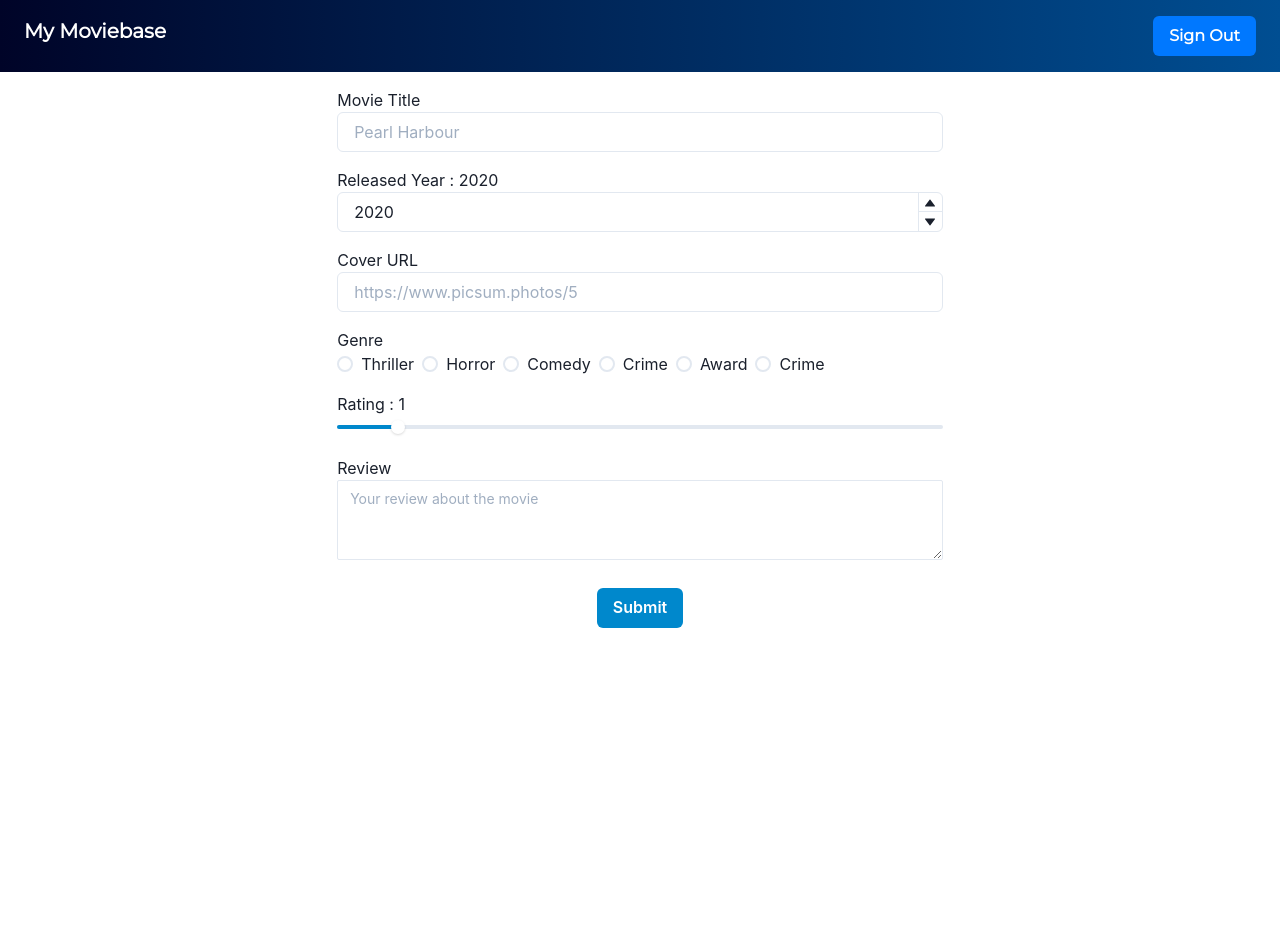
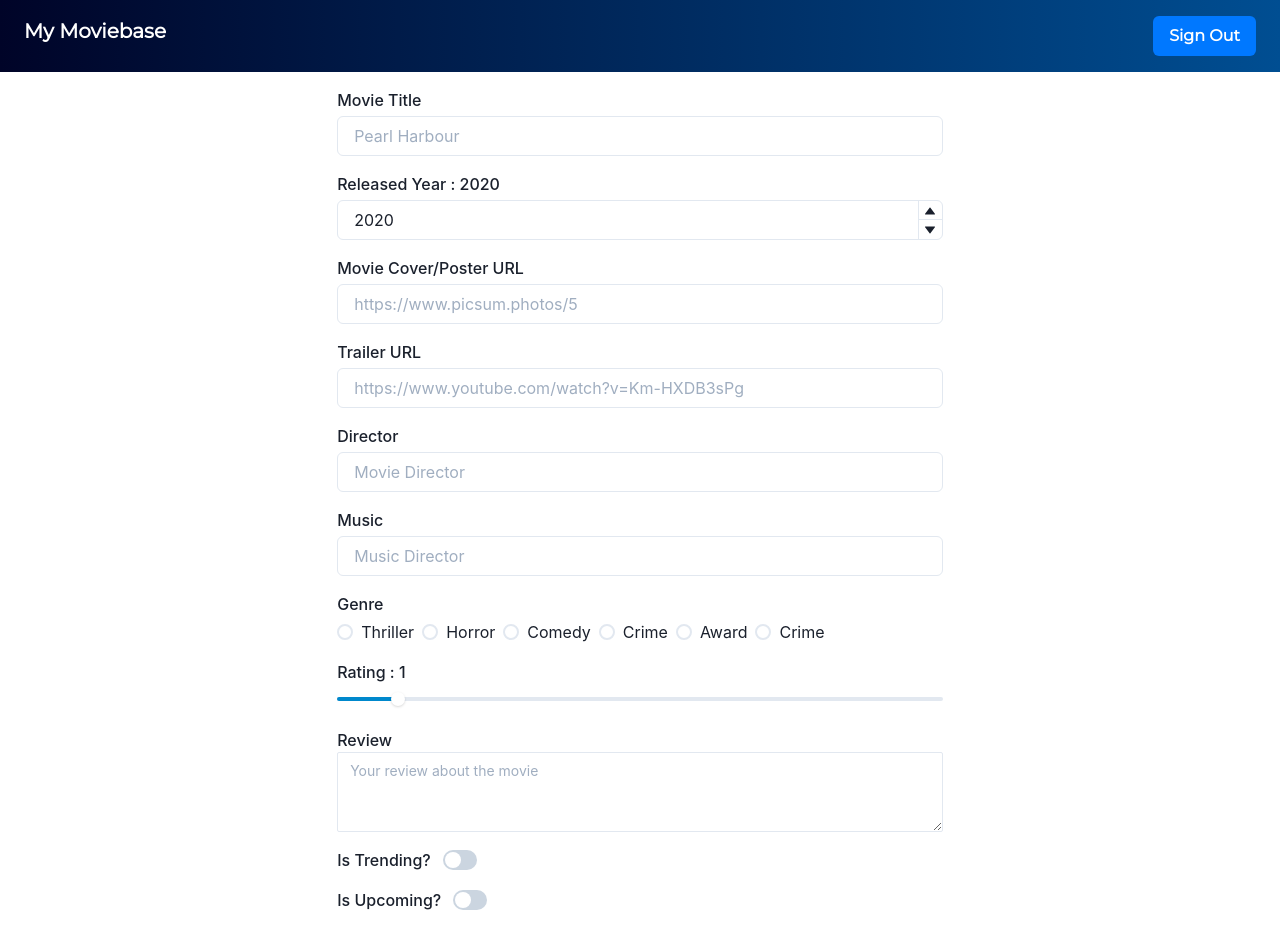
Before and after one commit to jishnukoottala/movie-collection-app-MERN, a React (Create React App) app in the folder client/: page /create in a window 1280 px wide. Shown: the top 938 px of the page. Before the commit the page ends 800 px from the top, so only its background shows below. Built offline with nearby package versions, Linux system fonts and the light colour scheme; sample sign-in values are in the browser's storage.

Commit message:
added new fields

```diff
--- a/client/src/components/MovieForm.js
+++ b/client/src/components/MovieForm.js
@@ -4,6 +4,8 @@ import {
     Flex,
     Box,
     Button,
+    FormControl,
+    FormLabel,
     Text,
     Input,
     Textarea,
@@ -18,6 +20,7 @@ import {
     Stack,
     Wrap,
     SliderThumb,
+    Switch,
     Radio,
     RadioGroup,
     Center,
@@ -28,6 +31,7 @@ import {
     useToast,
 } from '@chakra-ui/react'
 import axios from 'axios'
+import { useAuth } from '../auth/Authcontext'
 
 const INITIAL_MOVIE_DATA = {
     title: '',
@@ -44,6 +48,7 @@ export const MovieForm = ({
     afterEditCallBack = () => {},
 }) => {
     const toast = useToast()
+    const { user } = useAuth()
     const [submitted, setSubmitted] = useState(false)
 
     const [moviedata, setMovieData] = useState(initData)
@@ -81,6 +86,7 @@ export const MovieForm = ({
                 },
             }
 
+            console.log('moviedata', moviedata)
             const newmoviedata = { ...moviedata }
             delete newmoviedata._id
             const res = isEdit
@@ -122,6 +128,13 @@ export const MovieForm = ({
         setMovieData({ ...moviedata, [event.target.name]: event.target.value })
     }
 
+    const trendChange = (event) => {
+        setMovieData({
+            ...moviedata,
+            [event.target.name]: event.target.checked,
+        })
+    }
+
     const onReleasedYearChange = (_, value) => {
         setMovieData({ ...moviedata, releasedYear: value })
     }
@@ -138,26 +151,28 @@ export const MovieForm = ({
         <Container px={[4, 0]}>
             <Flex direction="column" pt={4}>
                 <Box mb={4}>
-                    <Text mb={1} as="label">
+                    <FormLabel htmlFor="title" mb={1}>
                         Movie Title
-                    </Text>
+                    </FormLabel>
                     <Input
                         placeholder="Pearl Harbour"
                         value={moviedata.title}
                         name="title"
+                        id="title"
                         onChange={handleChange}
                     />
                 </Box>
                 <Box mb={4}>
-                    <Text mb={1} as="label">
+                    <FormLabel htmlFor="releasedYear" mb={1}>
                         Released Year : {moviedata.releasedYear}
-                    </Text>
+                    </FormLabel>
                     <NumberInput
                         value={moviedata.releasedYear}
                         onChange={onReleasedYearChange}
                         defaultValue={2021}
                         min={1960}
                         max={2022}
+                        id="releasedYear"
                         name="releasedYear"
                     >
                         <NumberInputField />
@@ -168,20 +183,57 @@ export const MovieForm = ({
                     </NumberInput>
                 </Box>
                 <Box mb={4}>
-                    <Text mb={1} as="label">
-                        Cover URL
-                    </Text>
+                    <FormLabel htmlFor="coverurl" mb={1}>
+                        Movie Cover/Poster URL
+                    </FormLabel>
                     <Input
                         placeholder="https://www.picsum.photos/5"
                         value={moviedata.coverImage}
                         onChange={handleChange}
                         name="coverImage"
+                        id="coverurl"
                     />
                 </Box>
                 <Box mb={4}>
-                    <Text mb={1} as="label">
+                    <FormLabel htmlFor="trailerUrl" mb={1}>
+                        Trailer URL
+                    </FormLabel>
+                    <Input
+                        placeholder="https://www.youtube.com/watch?v=Km-HXDB3sPg"
+                        value={moviedata.trailerUrl}
+                        onChange={handleChange}
+                        name="trailerUrl"
+                        id="trailerUrl"
+                    />
+                </Box>
+                <Box mb={4}>
+                    <FormLabel htmlFor="director" mb={1}>
+                        Director
+                    </FormLabel>
+                    <Input
+                        placeholder="Movie Director"
+                        value={moviedata.director}
+                        name="director"
+                        id="director"
+                        onChange={handleChange}
+                    />
+                </Box>
+                <Box mb={4}>
+                    <FormLabel htmlFor="musicDirector" mb={1}>
+                        Music
+                    </FormLabel>
+                    <Input
+                        placeholder="Music Director"
+                        value={moviedata.musicDirector}
+                        name="musicDirector"
+                        id="musicDirector"
+                        onChange={handleChange}
+                    />
+                </Box>
+                <Box mb={4}>
+                    <FormLabel htmlFor="genre" mb={1}>
                         Genre
-                    </Text>
+                    </FormLabel>
                     <RadioGroup
                         onChange={onGenreChange}
                         value={moviedata.genre}
@@ -200,10 +252,11 @@ export const MovieForm = ({
                     </RadioGroup>
                 </Box>
                 <Box mb={4}>
-                    <Text mb={1} as="label">
+                    <FormLabel htmlFor="rating" mb={1}>
                         Rating : {moviedata.rating}
-                    </Text>
+                    </FormLabel>
                     <Slider
+                        name="rating"
                         aria-label="Rating"
                         colorScheme="telegram"
                         defaultValue={3}
@@ -219,17 +272,48 @@ export const MovieForm = ({
                     </Slider>
                 </Box>
                 <Box mb={4}>
-                    <Text mb={1} as="label">
+                    <FormLabel htmlFor="review" mb="0">
                         Review
-                    </Text>
+                    </FormLabel>
                     <Textarea
                         value={moviedata.review}
                         onChange={handleChange}
                         placeholder="Your review about the movie"
                         size="sm"
                         name="review"
+                        id="review"
                     />
                 </Box>
+                {user.role === 'admin' && (
+                    <>
+                        <Box mb={4}>
+                            <FormControl display="flex" alignItems="center">
+                                <FormLabel htmlFor="istrending" mb="0">
+                                    Is Trending?
+                                </FormLabel>
+                                <Switch
+                                    id="istrending"
+                                    name="isTrending"
+                                    isChecked={moviedata.isTrending}
+                                    onChange={trendChange}
+                                />
+                            </FormControl>
+                        </Box>
+                        <Box mb={4}>
+                            <FormControl display="flex" alignItems="center">
+                                <FormLabel htmlFor="isUpcoming" mb="0">
+                                    Is Upcoming?
+                                </FormLabel>
+                                <Switch
+                                    id="isUpcoming"
+                                    name="isUpcoming"
+                                    isChecked={moviedata.isUpcoming}
+                                    onChange={trendChange}
+                                />
+                            </FormControl>
+                        </Box>
+                    </>
+                )}
                 <Box mt={3}>
                     <Center>
                         <Button
```
